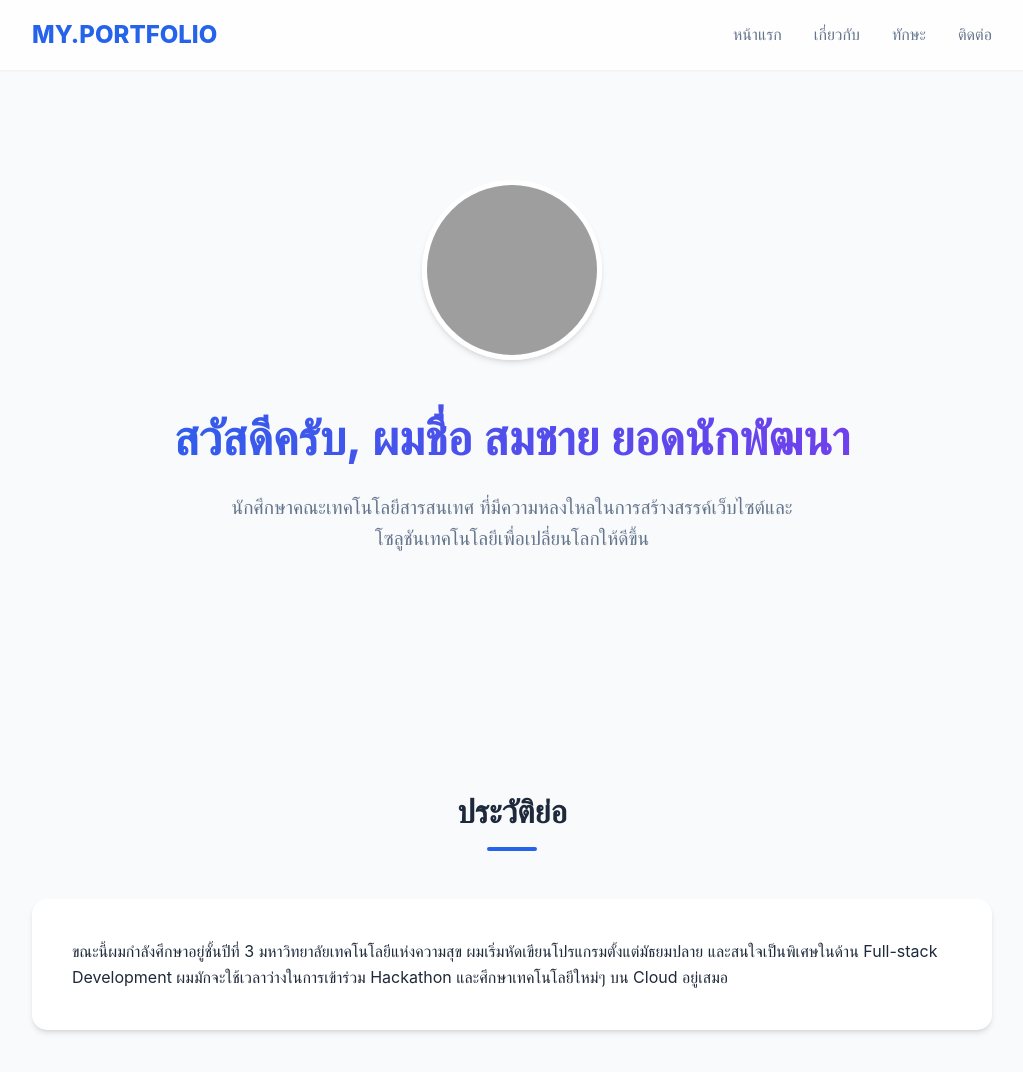
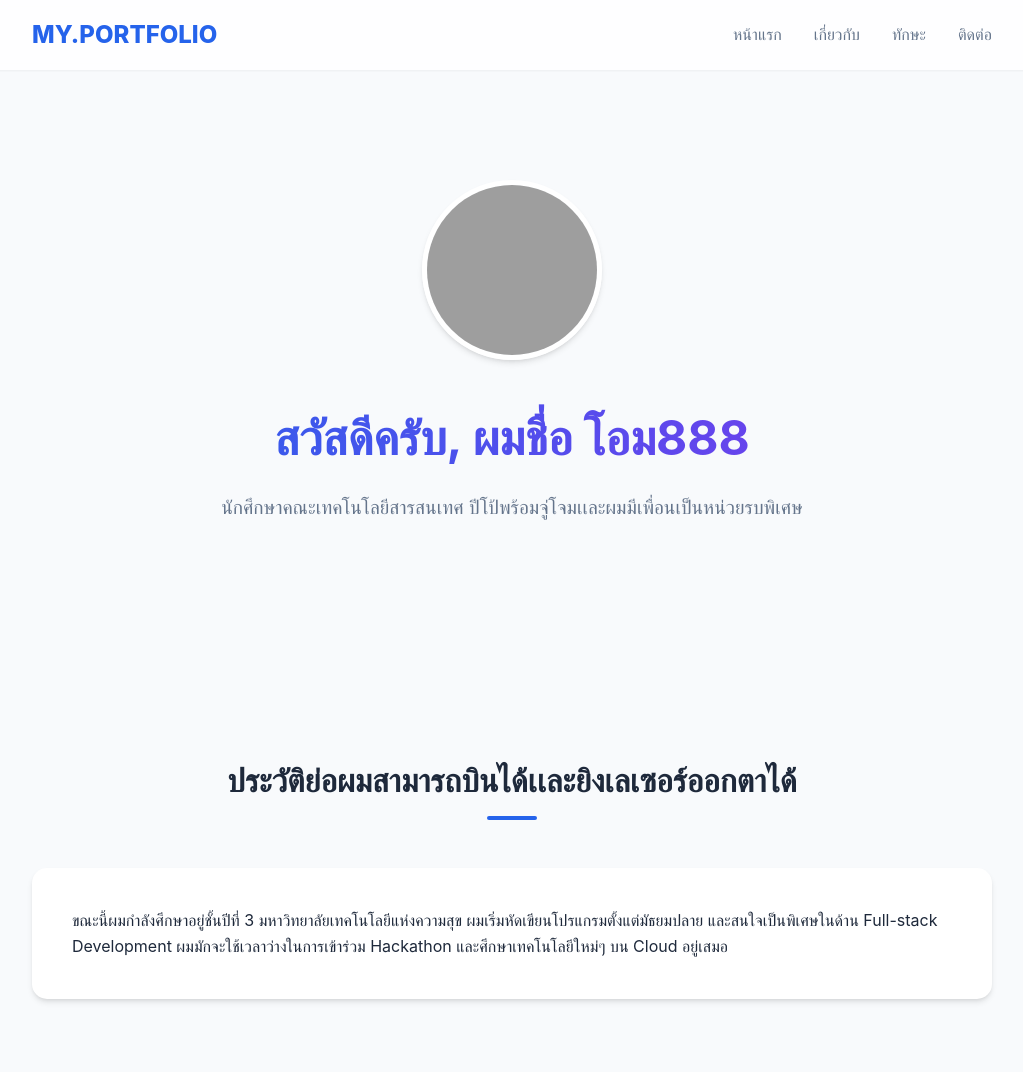
Before and after one commit to saran123935/my-Portfolio, a plain HTML site: page index.html in a window 1280 px wide. Shown: the top 1072 px of the page, without its empty margins (128-1151 px from the left). Drawn offline with nearby package versions, Linux system fonts and the light colour scheme; grey boxes are pictures that could not be loaded.

Commit message:
Update index.html

```diff
--- a/index.html
+++ b/index.html
@@ -3,7 +3,7 @@
 <head>
     <meta charset="UTF-8">
     <meta name="viewport" content="width=device-width, initial-scale=1.0">
-    <title>My Portfolio | นักศึกษาพัฒนาซอฟต์แวร์</title>
+    <title>My Portfolio | นายศรัณย์ สารถี</title>
     <script src="https://unpkg.com/lucide@latest"></script>
     <style>
         /* --- CSS Variables สำหรับคุมโทนสี --- */
@@ -225,8 +225,8 @@
             <!-- ใส่ URL รูปภาพของคุณแทนที่ src นี้ -->
             <img src="https://ui-avatars.com/api/?name=Student+Dev&background=2563eb&color=fff&size=200" alt="Profile Image" class="profile-img">
             <div class="hero-text">
-                <h1>สวัสดีครับ, ผมชื่อ สมชาย ยอดนักพัฒนา</h1>
-                <p>นักศึกษาคณะเทคโนโลยีสารสนเทศ ที่มีความหลงใหลในการสร้างสรรค์เว็บไซต์และโซลูชันเทคโนโลยีเพื่อเปลี่ยนโลกให้ดีขึ้น</p>
+                <h1>สวัสดีครับ, ผมชื่อ โอม888</h1>
+                <p>นักศึกษาคณะเทคโนโลยีสารสนเทศ ปีโป้พร้อมจู่โจมเเละผมมีเพื่อนเป็นหน่วยรบพิเศษ</p>
             </div>
         </div>
     </header>
@@ -234,7 +234,7 @@
     <!-- About Section -->
     <section id="about">
         <div class="container">
-            <h2 class="section-title">ประวัติย่อ</h2>
+            <h2 class="section-title">ประวัติย่อผมสามารถบินได้เเละยิงเลเซอร์ออกตาได้</h2>
             <div style="background: white; padding: 40px; border-radius: 15px; box-shadow: var(--shadow);">
                 <p>ขณะนี้ผมกำลังศึกษาอยู่ชั้นปีที่ 3 มหาวิทยาลัยเทคโนโลยีแห่งความสุข ผมเริ่มหัดเขียนโปรแกรมตั้งแต่มัธยมปลาย และสนใจเป็นพิเศษในด้าน Full-stack Development ผมมักจะใช้เวลาว่างในการเข้าร่วม Hackathon และศึกษาเทคโนโลยีใหม่ๆ บน Cloud อยู่เสมอ</p>
             </div>
```
